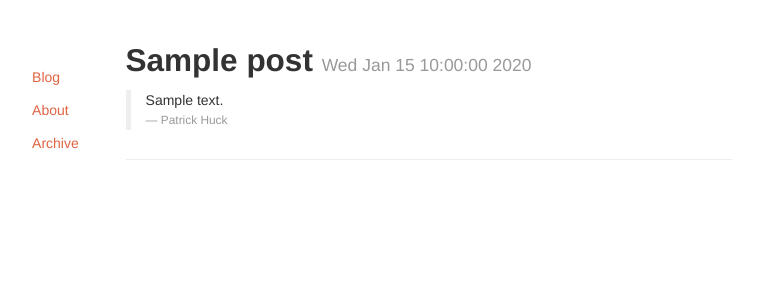
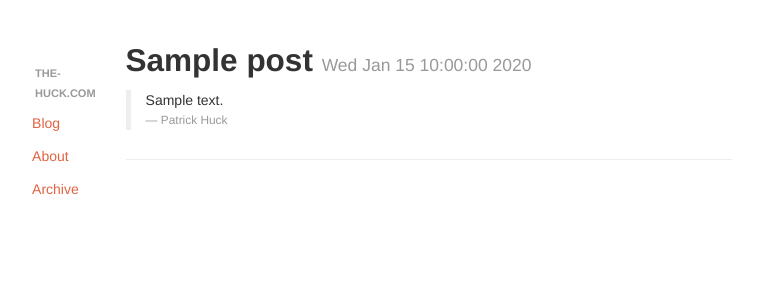
Before and after one commit to tschaume/the-huck.com, a Flask app: template app/templates/index.html in a window 1280 px wide. Shown: the top 300 px of the page, without its empty margins (211-974 px from the left). Run offline with Flask 2, Linux system fonts and the light colour scheme; tables that the repository leaves empty hold one stand-in row (values such as "Sample post"); the template is opened without the code that fills it: values that come from a table or form of the project are taken from there, most other values are stand-ins (such as "Sample title", 1, 10 or a date in 2020); parts of the project's set-up code (start-up, migrations or seed data) failed here and were passed over; some libraries are stand-ins or nearby versions.

Commit message:
base.html: add nav-header

```diff
--- a/app/templates/base.html
+++ b/app/templates/base.html
@@ -19,6 +19,7 @@
       <div class="row-fluid">
         <div class="span1 offset2">
           <ul class="nav nav-pills nav-stacked sidebar-nav-fixed">
+            <li class="nav-header">the-huck.com</li>
             <li><a href="/index">Blog</a></li>
             <li><a href="#">About</a></li>
             <li><a href="#">Archive</a></li>
```
